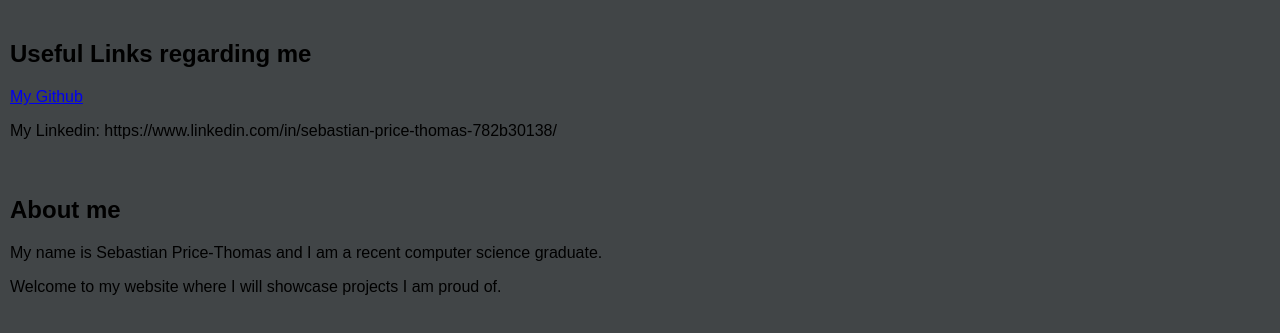
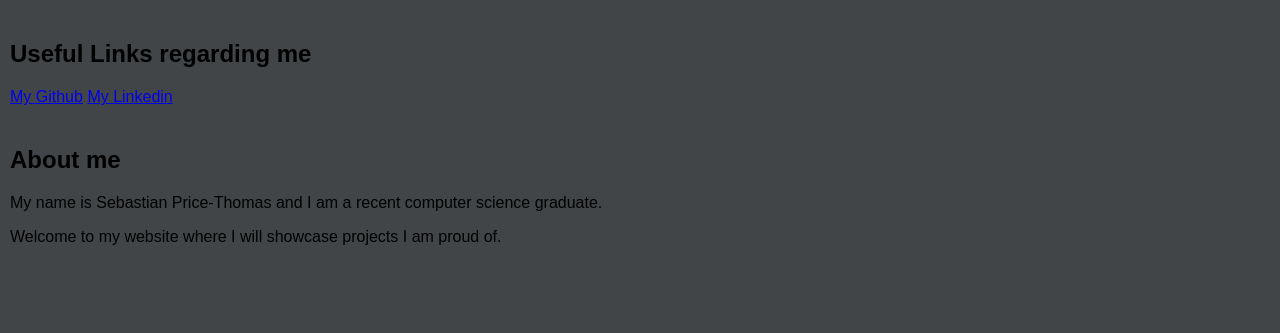
Before and after one commit to Sebpt55/Sebpt.uk, a plain HTML site: page index.html in a window 1280 px wide. Shown: the part 199-532 px from the top of the page. Drawn offline with Linux system fonts and the light colour scheme.

Commit message:
Update index.html

```diff
--- a/index.html
+++ b/index.html
@@ -29,7 +29,7 @@
   <div class="column" >
     <h2>Useful Links regarding me</h2>
     <a href="https://github.com/Sebpt55">My Github</a>
-    <p>My Linkedin: https://www.linkedin.com/in/sebastian-price-thomas-782b30138/</p>
+    <a href="https://www.linkedin.com/in/sebastian-price-thomas-782b30138">My Linkedin</a>
   </div>
   <div class="column" >
     <h2>About me</h2>
```
